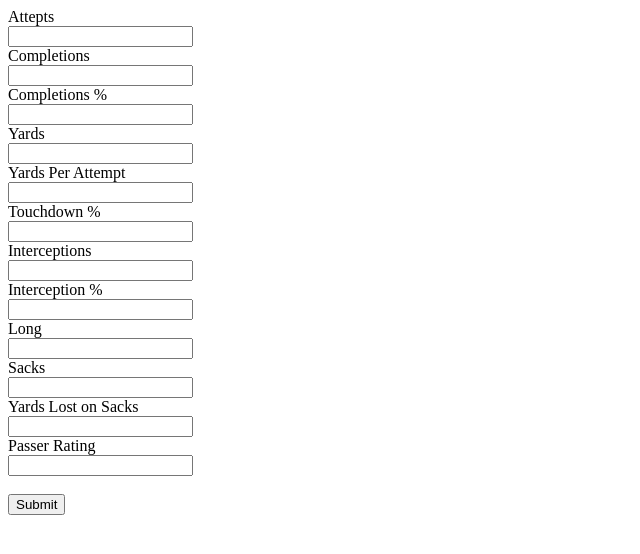
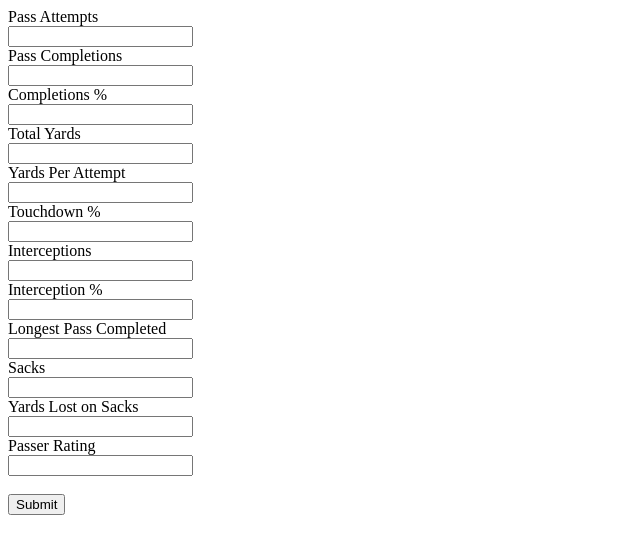
Before and after one commit to jaredstewartcase/project-3, a Flask app: template final-master/final/templates/index.html in a window 1280 px wide. Shown: the top 554 px of the page, without its empty margins (0-640 px from the left). Run offline with Flask 2, Linux system fonts and the light colour scheme; the template is opened without the code that fills it, so the values that code supplies are empty.

Commit message:
Add files via upload

```diff
--- a/final-master/final/templates/index.html
+++ b/final-master/final/templates/index.html
@@ -10,16 +10,16 @@
 
 <body>
 
-    <form method=post enctype=multipart/form-data> Attepts<br>
+    <form method=post enctype=multipart/form-data> Pass Attempts<br>
         <input type="number" name="att">
         <br>
-        Completions<br>
+        Pass Completions<br>
         <input type="number" name="cmp">
         <br>
         Completions %<br>
         <input type="number" name="pct">
         <br>
-        Yards<br>
+        Total Yards<br>
         <input type="number" name="yds">
         <br>
         Yards Per Attempt<br>
@@ -34,7 +34,7 @@
         Interception %<br>
         <input type="number" name="intpct">
         <br>
-        Long<br>
+        Longest Pass Completed <br>
         <input type="number" name="lg">
         <br>
         Sacks<br>
```
